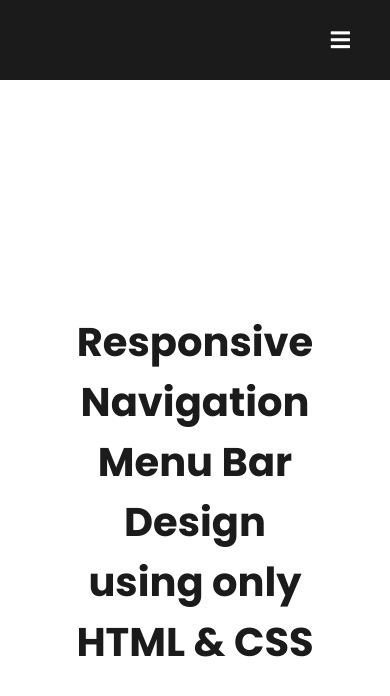
After one commit to LabiaguerreIvan/myfirstcommit, a PHP site: page /prueba.html in a window 390 px wide. The commit adds this page. Shown: the top 696 px of the page. Run offline with PHP 8.4, Linux system fonts and the light colour scheme.

Commit message:
colegio31/10

```diff
--- /dev/null
+++ b/prueba.html
@@ -0,0 +1,37 @@
+<!DOCTYPE html>
+<!-- Created By CodingNepal -->
+<html lang="en" dir="ltr">
+   <head>
+      <meta charset="utf-8">
+      <title>Responsive Navigation Menu</title>
+      <link rel="stylesheet" href="style.css">
+      <link rel="stylesheet" href="https://cdnjs.cloudflare.com/ajax/libs/font-awesome/5.15.3/css/all.min.css"/>
+      <meta name="viewport" content="width=device-width, initial-scale=1.0">
+   </head>
+   <body>
+      <nav>
+         <div class="logo">
+            <i class="fa-solid fa-hammer"></i>
+         </div>
+         <input type="checkbox" id="click">
+         <label for="click" class="menu-btn">
+         <i class="fas fa-bars"></i>
+         </label>
+         <ul>
+            <li><a class="active" href="#">Home</a></li>
+            <li><a href="#">About</a></li>
+            <li><a href="#">Services</a></li>
+            <li><a href="#">Gallery</a></li>
+            <li><a href="#">Feedback</a></li>
+         </ul>
+      </nav>
+      <div class="content">
+         <div>
+            Responsive Navigation Menu Bar Design
+         </div>
+         <div>
+            using only HTML & CSS
+         </div>
+      </div>
+   </body>
+</html>
--- /dev/null
+++ b/style.css
@@ -0,0 +1,115 @@
+@import url('https://fonts.googleapis.com/css?family=Poppins:400,500,600,700&display=swap');
+*{
+  margin: 0;
+  padding: 0;
+  box-sizing: border-box;
+  font-family: 'Poppins', sans-serif;
+}
+nav{
+  display: flex;
+  height: 80px;
+  width: 100%;
+  background: #1b1b1b;
+  align-items: center;
+  justify-content: space-between;
+  padding: 0 50px 0 100px;
+  flex-wrap: wrap;
+}
+nav .logo{
+  color: rgb(255, 0, 0);
+  font-size: 35px;
+  font-weight: 600;
+}
+nav ul{
+  display: flex;
+  flex-wrap: wrap;
+  list-style: none;
+}
+nav ul li{
+  margin: 0 5px;
+}
+nav ul li a{
+  color: #f2f2f2;
+  text-decoration: none;
+  font-size: 18px;
+  font-weight: 500;
+  padding: 8px 15px;
+  border-radius: 5px;
+  letter-spacing: 1px;
+  transition: all 0.3s ease;
+}
+nav ul li a.active,
+nav ul li a:hover{
+  color: #111;
+  background: #fff;
+}
+nav .menu-btn i{
+  color: #fff;
+  font-size: 22px;
+  cursor: pointer;
+  display: none;
+}
+input[type="checkbox"]{
+  display: none;
+}
+@media (max-width: 1000px){
+  nav{
+    padding: 0 40px 0 50px;
+  }
+}
+@media (max-width: 920px) {
+  nav .menu-btn i{
+    display: block;
+  }
+  #click:checked ~ .menu-btn i:before{
+    content: "\f00d";
+  }
+  nav ul{
+    position: fixed;
+    top: 80px;
+    left: -100%;
+    background: #111;
+    height: 100vh;
+    width: 100%;
+    text-align: center;
+    display: block;
+    transition: all 0.3s ease;
+  }
+  #click:checked ~ ul{
+    left: 0;
+  }
+  nav ul li{
+    width: 100%;
+    margin: 40px 0;
+  }
+  nav ul li a{
+    width: 100%;
+    margin-left: -100%;
+    display: block;
+    font-size: 20px;
+    transition: 0.6s cubic-bezier(0.68, -0.55, 0.265, 1.55);
+  }
+  #click:checked ~ ul li a{
+    margin-left: 0px;
+  }
+  nav ul li a.active,
+  nav ul li a:hover{
+    background: none;
+    color: cyan;
+  }
+}
+.content{
+  position: absolute;
+  top: 50%;
+  left: 50%;
+  transform: translate(-50%, -50%);
+  text-align: center;
+  z-index: -1;
+  width: 100%;
+  padding: 0 30px;
+  color: #1b1b1b;
+}
+.content div{
+  font-size: 40px;
+  font-weight: 700;
+}
```
Also changed, not shown: index.php (line endings or trailing spaces).
